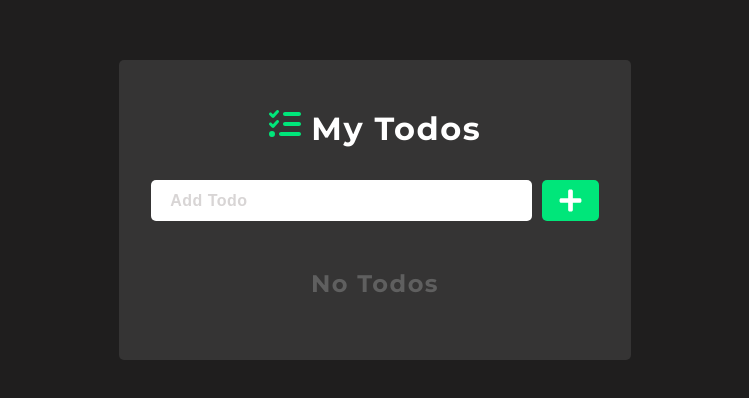
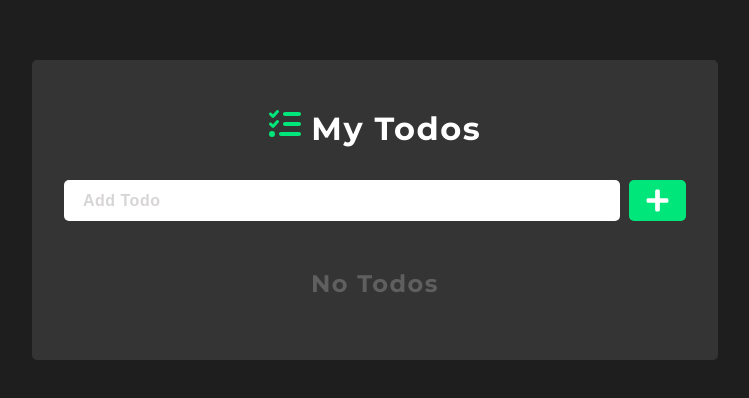
Before and after one commit to osmcode05/To-Do-List, a React (Create React App) app: page / in a window 1280 px wide. Shown: the part 190-588 px from the top of the page, without its empty margins (265-1014 px from the left). Built offline with nearby package versions, Linux system fonts and the light colour scheme.

Commit message:
fix some part of ui ( padding of main container )

```diff
--- a/src/index.css
+++ b/src/index.css
@@ -15,12 +15,13 @@
   display: flex;
   min-height: 100vh;
   background-color: var(--dark-color);
+  padding: 2rem 1rem;
 }
 section {
   margin: auto;
   border-radius: 5px;
   padding: 3rem 2rem;
-  width: 40%;
+  width: 55%;
   min-height: 300px;
   background-color: var(--light-dark-color);
   color: var(--white-color);
@@ -104,13 +105,7 @@ label {
 /* --- Xsmall && small device --- */
 @media screen and (width <= 768px) {
   section {
-    width: 95%;
+    width: 100%;
     padding: 2rem 0.8rem;
   }
 }
-/* --- meduim device --- */
-@media screen and (769px <= width <= 991px) {
-  section {
-    width: 70%;
-  }
-}
```
